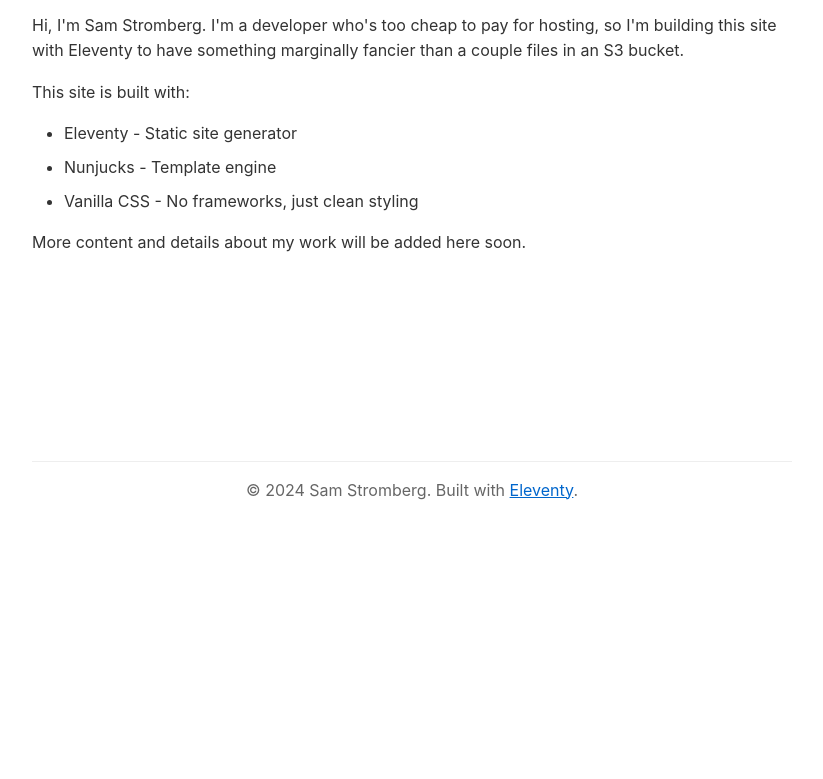
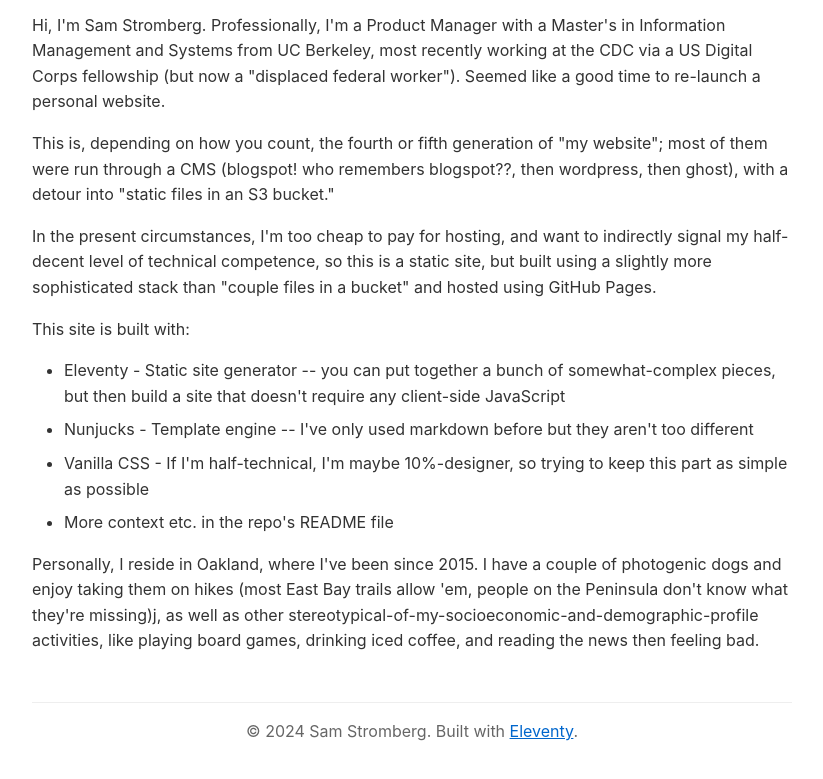
Before and after one commit to sstromberg/personal-eleventy-site, an Eleventy site: page content/about.njk in a window 1280 px wide. Shown: the part 163-942 px from the top of the page, without its empty margins (228-1051 px from the left). Before the commit the page ends 800 px from the top, so only its background shows below. Built offline with nearby package versions, Linux system fonts and the light colour scheme; Eleventy itself is replaced by a stand-in of ours; files that its build step writes are made by us from their sources.

Commit message:
starting to edit content

```diff
--- a/content/about.njk
+++ b/content/about.njk
@@ -5,13 +5,18 @@ description: Learn more about Sam Stromberg
 ---
 
 <h1>About Me</h1>
-<p>Hi, I'm Sam Stromberg. I'm a developer who's too cheap to pay for hosting, so I'm building this site with Eleventy to have something marginally fancier than a couple files in an S3 bucket.</p>
+<p>Hi, I'm Sam Stromberg. Professionally, I'm a Product Manager with a Master's in Information Management and Systems from UC Berkeley, most recently working at the CDC via a US Digital Corps fellowship (but now a "displaced federal worker"). Seemed like a good time to re-launch a personal website.</p>
+
+<p>This is, depending on how you count, the fourth or fifth generation of "my website"; most of them were run through a CMS (blogspot! who remembers blogspot??, then wordpress, then ghost), with a detour into "static files in an S3 bucket."</p>
+
+<p>In the present circumstances, I'm too cheap to pay for hosting, and want to indirectly signal my half-decent level of technical competence, so this is a static site, but built using a slightly more sophisticated stack than "couple files in a bucket" and hosted using GitHub Pages.</p>
 
 <p>This site is built with:</p>
 <ul>
-    <li>Eleventy - Static site generator</li>
-    <li>Nunjucks - Template engine</li>
-    <li>Vanilla CSS - No frameworks, just clean styling</li>
+    <li>Eleventy - Static site generator -- you can put together a bunch of somewhat-complex pieces, but then build a site that doesn't require any client-side JavaScript</li>
+    <li>Nunjucks - Template engine -- I've only used markdown before but they aren't too different</li>
+    <li>Vanilla CSS - If I'm half-technical, I'm maybe 10%-designer, so trying to keep this part as simple as possible</li>
+    <li>More context etc. in the repo's README file</li>
 </ul>
 
-<p>More content and details about my work will be added here soon.</p>
+<p>Personally, I reside in Oakland, where I've been since 2015. I have a couple of photogenic dogs and enjoy taking them on hikes (most East Bay trails allow 'em, people on the Peninsula don't know what they're missing)j, as well as other stereotypical-of-my-socioeconomic-and-demographic-profile activities, like playing board games, drinking iced coffee, and reading the news then feeling bad.</p>
```
